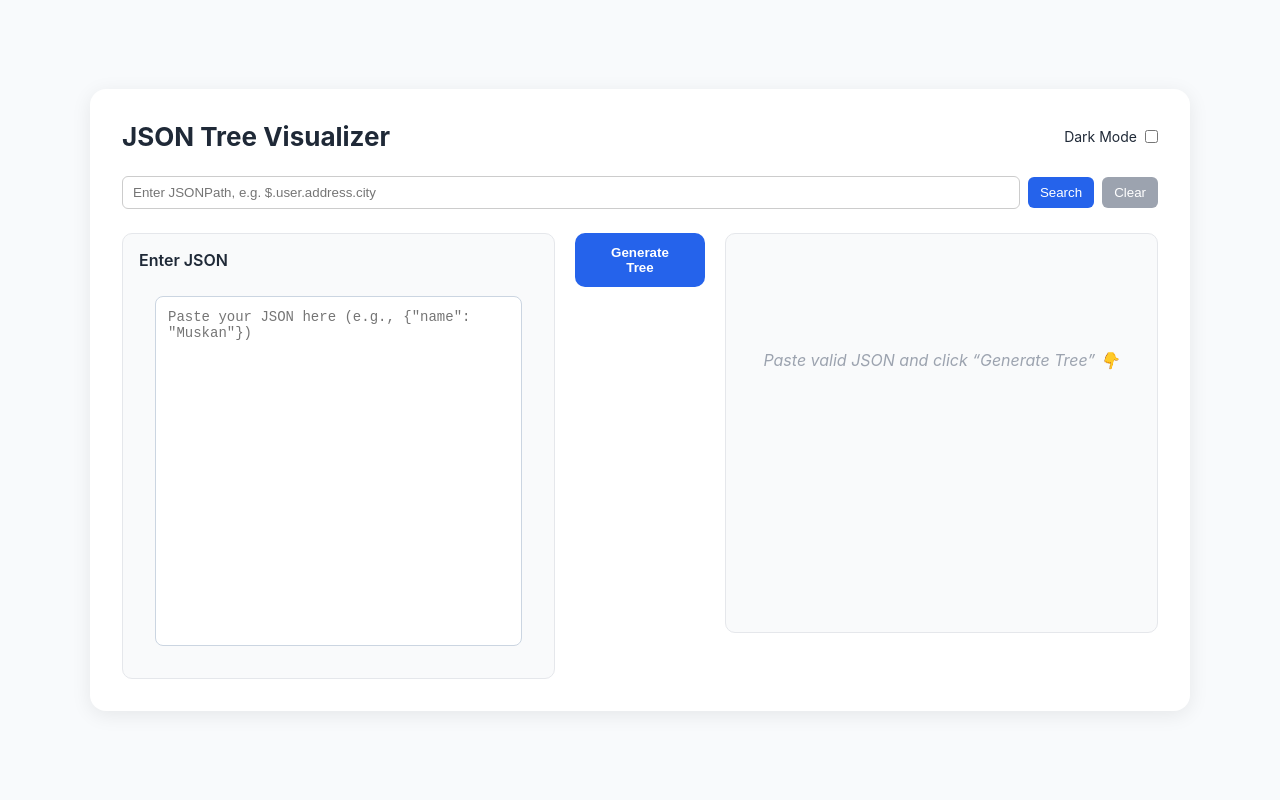
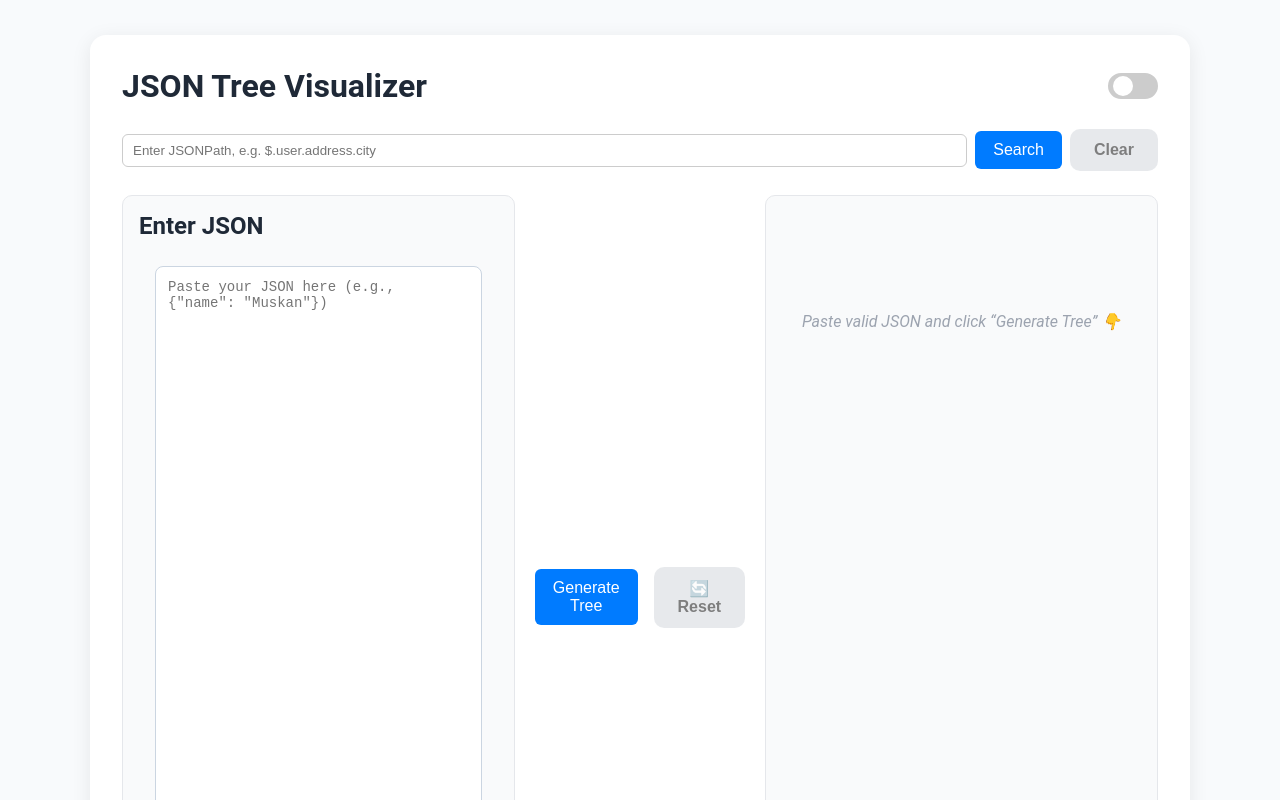
Before and after one commit to muskanbatra-dev/json-visualizer, a React (Vite) app: page / in a window 1280 px wide. Shown: the top 800 px of the page. Built offline with nearby package versions, Linux system fonts and the light colour scheme.

Commit message:
Title: css and toggle button added

```diff
--- a/src/App.css
+++ b/src/App.css
@@ -1,4 +1,3 @@
-
 * {
   box-sizing: border-box;
   margin: 0;
@@ -27,11 +26,14 @@ html {
 }
 .visualizer-container {
   width: 90%;
+  height: 90%;
+  max-height: max-content;
   max-width: 1100px;
   background: white;
   border-radius: 16px;
   box-shadow: 0 4px 20px rgba(0, 0, 0, 0.08);
   padding: 32px;
+  margin: 35px;
   transition: background 0.3s ease;
 }
 
@@ -47,7 +49,6 @@ html {
 }
 
 .header h1 {
-  font-size: 26px;
   font-weight: 700;
 }
 
@@ -62,7 +63,6 @@ html {
   margin: 16px 0 24px 0;
 }
 
-
 .main-layout {
   display: grid;
   grid-template-columns: 1fr 0.3fr 1fr;
@@ -70,11 +70,17 @@ html {
   align-items: start;
 }
 
-
 .section-title {
-  font-size: 16px;
+  font-size: 24px;
   font-weight: 600;
   margin-bottom: 10px;
+}
+
+.main-layout {
+  display: grid;
+  grid-template-columns: 1fr 0.3fr 1fr;
+  gap: 20px;
+  align-items: stretch;
 }
 
 .left-section,
@@ -83,7 +89,9 @@ html {
   border: 1px solid #e5e7eb;
   border-radius: 10px;
   padding: 16px;
-  min-height: 400px;
+  height: 100%;
+  display: flex;
+  flex-direction: column;
 }
 
 .dark-mode .left-section,
@@ -92,6 +100,11 @@ html {
   border-color: #4b5563;
 }
 
+.dark-mode .left-section,
+.dark-mode .right-section {
+  background: #374151;
+  border-color: #4b5563;
+}
 
 .center-section {
   display: flex;
@@ -100,29 +113,30 @@ html {
 }
 
 .generate-btn {
-  background-color: #2563eb;
+  padding: 8px 16px;
+  background-color: #007bff;
+  border: 2px solid transparent;
+  border-radius: 6px;
   color: white;
-  font-weight: 600;
-  border: none;
-  padding: 12px 24px;
-  border-radius: 10px;
+  font-size: 16px;
   cursor: pointer;
-  transition: background-color 0.3s ease;
+  transition: all 0.3s ease;
 }
 
 .generate-btn:hover {
-  background-color: #1e40af;
+  background-color: #0056b3;
+  border-color: #d1d5db;
+  box-shadow: 0 0 10px 2px rgba(59, 130, 246, 0.6);
 }
 
 .generate-btn:active {
   background-color: #1d4ed8;
 }
 
-
 .json-textarea {
   width: 100%;
   height: 100%;
-  min-height: 350px;
+  min-height: 700px;
   padding: 12px;
   font-family: monospace;
   font-size: 14px;
@@ -142,7 +156,6 @@ html {
 
 .tree-section {
   overflow-y: auto;
-  max-height: 400px;
   border: 1px solid #e5e7eb;
   border-radius: 8px;
   background-color: #f9fafb;
@@ -160,14 +173,12 @@ html {
   transition: background-color 0.3s ease;
 }
 
-
 .placeholder-text {
   color: #9ca3af;
   font-style: italic;
   text-align: center;
   margin-top: 100px;
 }
-
 
 .search-message {
   text-align: center;
@@ -183,7 +194,35 @@ html {
   color: #dc2626;
 }
 
+.clear-btn {
+  background: #ff4757;
+  color: white;
+  font-weight: 600;
+  border: none;
+  padding: 12px 24px;
+  border-radius: 10px;
+  cursor: pointer;
+  transition: background-color 0.3s ease;
+}
 
+.clear-btn:hover {
+  background: linear-gradient(90deg, #ff6b81, #ff4757);
+  transform: scale(1.05);
+  box-shadow: 0 6px 15px rgba(255, 71, 87, 0.5);
+}
+.clear-btn:disabled {
+  opacity: 0.5;
+  cursor: not-allowed;
+  background-color: #d1d5db;
+  color: #000;
+}
+
+.button-group {
+  display: flex;
+  gap: 16px;
+  justify-content: center;
+  align-items: center;
+}
 @media (max-width: 900px) {
   .main-layout {
     grid-template-columns: 1fr;
--- a/src/App.jsx
+++ b/src/App.jsx
@@ -8,12 +8,12 @@ import SearchBar from "./components/JsonSearchBar/JsonSearchBar";
 import { useTheme } from "./Theme/ThemeContext";
 import "react-toastify/dist/ReactToastify.css";
 import "./App.css";
+import ToggleButton from "./components/Button/ToggleButton";
 
 const App = () => {
   const dispatch = useDispatch();
   const { data } = useSelector((state) => state.json);
   const [jsonText, setJsonText] = useState("");
-
 
   const { isDarkMode, toggleTheme } = useTheme();
 
@@ -34,44 +34,49 @@ const App = () => {
       });
     }
   };
+  const handleClear = () => {
+    setJsonText("");
+    dispatch(setJsonData(null));
+    toast.info("🧹 Cleared JSON and tree view", {
+      position: "top-right",
+      autoClose: 2000,
+      theme: isDarkMode ? "dark" : "light",
+    });
+  };
 
   return (
     <div className={`app ${isDarkMode ? "dark-mode" : "light-mode"}`}>
       <div className="visualizer-container">
-
         <header className="header">
           <h1>JSON Tree Visualizer</h1>
-          <div className="toggle-container">
-            <label htmlFor="theme-toggle">Dark Mode</label>
-            <input
-              id="theme-toggle"
-              type="checkbox"
-              checked={isDarkMode}
-              onChange={toggleTheme}
-            />
-          </div>
+
+          <ToggleButton value={isDarkMode} onChange={toggleTheme} />
         </header>
-
 
         <div className="search-bar-wrapper">
           <SearchBar />
         </div>
 
-
         <div className="main-layout">
-
           <div className="left-section">
             <p className="section-title">Enter JSON</p>
             <JsonInput jsonText={jsonText} setJsonText={setJsonText} />
           </div>
 
-
           <div className="center-section">
-            <button className="generate-btn" onClick={handleValidateJson}>
-              Generate Tree
-            </button>
+            <div className="button-group">
+              <button className="generate-btn" onClick={handleValidateJson}>
+                Generate Tree
+              </button>
+              <button
+                className="clear-btn"
+                onClick={handleClear}
+                disabled={!jsonText && !data}
+              >
+                🔄 Reset
+              </button>
+            </div>
           </div>
-
 
           <div className="right-section">
             {data ? (
@@ -85,7 +90,6 @@ const App = () => {
             )}
           </div>
         </div>
-
 
         <ToastContainer
           position="top-right"
--- /dev/null
+++ b/src/components/Button/ToggleButton.css
@@ -0,0 +1,35 @@
+.toggle-btn {
+  width: 50px;
+  height: 26px;
+  background-color: #ccc;
+  border: 2px solid #ccc;
+  border-radius: 99px;
+  position: relative;
+  cursor: pointer;
+  transition: background-color 0.2s ease, border-color 0.2s ease;
+}
+
+.toggle-btn .thumb {
+  height: 20px;
+  width: 20px;
+  background-color: #fff;
+  border-radius: 99px;
+  position: absolute;
+  top: 50%;
+  left: 3px;
+  transform: translateY(-50%);
+  transition: left 0.15s ease;
+}
+
+.toggle-btn.toggled {
+  background-color: #007bff;
+  border-color: #2563eb;
+}
+
+.toggle-btn.toggled .thumb {
+  left: calc(50px - 25px);
+}
+
+.toggle-btn:hover {
+  border-color: #d1d5db;
+}
--- /dev/null
+++ b/src/components/Button/ToggleButton.jsx
@@ -0,0 +1,12 @@
+import React from "react";
+import "./ToggleButton.css";
+
+const ToggleButton = ({ value, onChange }) => {
+  return (
+    <div className={`toggle-btn ${value ? "toggled" : ""}`} onClick={onChange}>
+      <div className="thumb"></div>
+    </div>
+  );
+};
+
+export default ToggleButton;
--- a/src/components/JsonSearchBar/JsonSearchBar.jsx
+++ b/src/components/JsonSearchBar/JsonSearchBar.jsx
@@ -6,6 +6,7 @@ import {
   clearSearch,
 } from "../../Store/jsonSlice";
 import { toast } from "react-toastify";
+import "./SearchBar.css";
 
 const SearchBar = () => {
   const dispatch = useDispatch();
@@ -40,7 +41,6 @@ const SearchBar = () => {
     toast.info("Search cleared.", { position: "top-right" });
   };
 
-
   useEffect(() => {
     if (!searchMessage) return;
 
@@ -73,29 +73,15 @@ const SearchBar = () => {
           border: "1px solid #ccc",
         }}
       />
-      <button
-        onClick={handleSearch}
-        style={{
-          padding: "8px 12px",
-          backgroundColor: "#2563eb",
-          color: "white",
-          border: "none",
-          borderRadius: 6,
-          cursor: "pointer",
-        }}
-      >
+
+      <button onClick={handleSearch} className="search-btn">
         Search
       </button>
+
       <button
         onClick={handleClear}
-        style={{
-          padding: "8px 12px",
-          backgroundColor: "#9ca3af",
-          color: "white",
-          border: "none",
-          borderRadius: 6,
-          cursor: "pointer",
-        }}
+        disabled={!localQuery.trim()}
+        className="clear-btn"
       >
         Clear
       </button>
--- a/src/components/JsonSearchBar/SearchBar.css
+++ b/src/components/JsonSearchBar/SearchBar.css
@@ -1,49 +1,38 @@
-.search-container {
-  display: flex;
-  flex-direction: column;
-  align-items: center;
-  margin: 1rem 0;
-}
-
-.search-form {
-  display: flex;
-  gap: 10px;
-  width: 100%;
-  max-width: 600px;
-}
-
-.search-input {
-  flex: 1;
-  padding: 8px 12px;
-  font-size: 16px;
-  border-radius: 6px;
-  border: 1px solid #ccc;
-  outline: none;
-  transition: 0.2s;
-}
-
-.search-input:focus {
-  border-color: #007bff;
-  box-shadow: 0 0 4px rgba(0, 123, 255, 0.3);
-}
-
 .search-btn {
   padding: 8px 16px;
   background-color: #007bff;
-  border: none;
+  border: 2px solid transparent;
   border-radius: 6px;
   color: white;
   font-size: 16px;
   cursor: pointer;
-  transition: 0.3s;
+  transition: all 0.3s ease;
 }
 
 .search-btn:hover {
   background-color: #0056b3;
+  border-color: #d1d5db;
+  box-shadow: 0 0 10px 2px rgba(59, 130, 246, 0.6);
 }
 
-.search-message {
-  margin-top: 8px;
-  font-size: 14px;
+.clear-btn {
+  padding: 8px 16px;
+  background-color: #e5e7eb;
+  border: 2px solid transparent;
+  border-radius: 6px;
   color: #333;
+  font-size: 16px;
+  cursor: pointer;
+  transition: all 0.3s ease;
 }
+
+.clear-btn:hover:not(:disabled) {
+  border-color: #db0a80;
+  box-shadow: 0 0 10px 2px rgba(246, 59, 178, 0.6);
+}
+
+.clear-btn:disabled {
+  background-color: #f3f4f6;
+  cursor: not-allowed;
+  opacity: 0.6;
+}
--- a/src/components/JsonTree/JsonTree.css
+++ b/src/components/JsonTree/JsonTree.css
@@ -1,4 +1,3 @@
-/* Container for the entire JSON Tree view */
 .json-tree-container {
   height: 80vh;
   width: 100%;
@@ -8,7 +7,6 @@
   overflow: hidden;
 }
 
-/* Zoom and Pan Controls (ReactFlow's Controls already included, but extra UI support) */
 .react-flow__controls {
   background: #fff !important;
   border-radius: 8px;
--- a/src/index.css
+++ b/src/index.css
@@ -5,21 +5,18 @@ body,
   height: 100%;
   margin: 0;
   padding: 0;
-  font-family: "Inter", sans-serif;
+  font-family: "Roboto", sans-serif;
 }
-
 
 .light-theme {
   background-color: #f5f5f5;
   color: #121212;
 }
 
-
 .dark-theme {
   background-color: #121212;
   color: #e4e4e4;
 }
-
 
 .light-theme,
 .dark-theme {
@@ -44,14 +41,12 @@ body,
   background-color: rgba(255, 255, 255, 0.1);
 }
 
-
 .app-container {
   width: 100%;
   height: 100%;
   padding: 20px;
   box-sizing: border-box;
 }
-
 
 .node {
   border: 1px solid #888;
```
